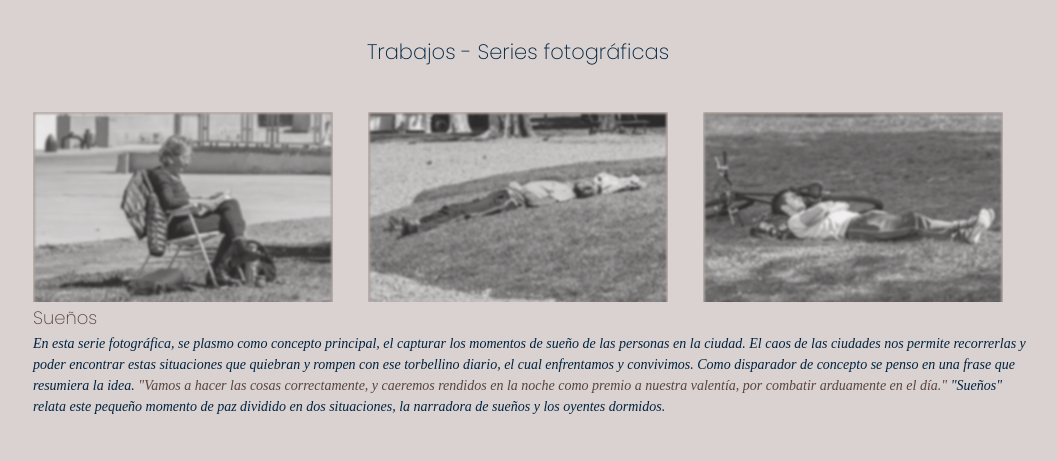
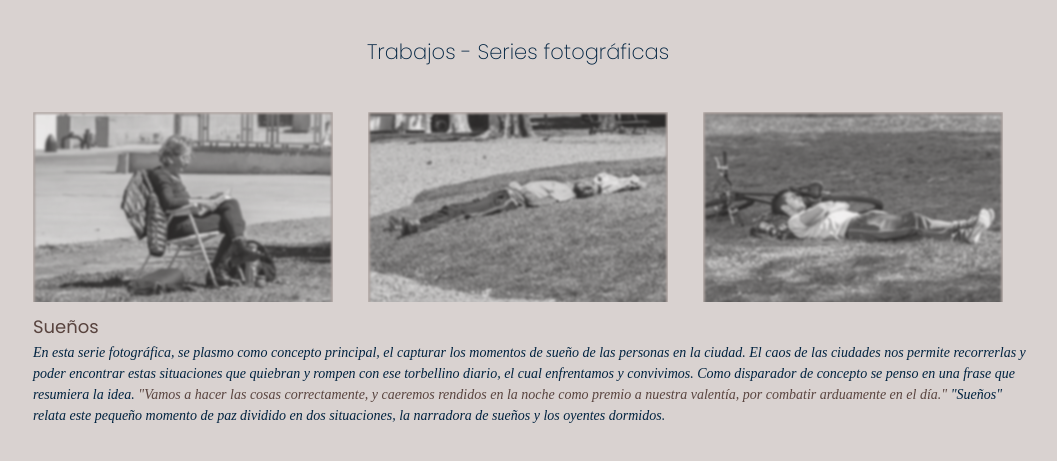
Before and after one commit to marcostlopez/Portfolio_fotografia, a website: page trabajos.html in a window 1280 px wide. Shown: the part 259-720 px from the top of the page, without its empty margins (122-1179 px from the left). Drawn offline with nearby package versions, Linux system fonts and the light colour scheme; a web font is replaced by a local one.

Commit message:
commit final

```diff
--- a/sass/views/_trabajos.scss
+++ b/sass/views/_trabajos.scss
@@ -48,8 +48,9 @@
         h2 {
             color: $thirdly;
             font-family: $font-secondary;
-            font-weight: 200;
+            font-weight: 400;
             font-size: 1.8em;
+            margin-top: .5em;
         }
 
         p { /*mixin*/
```
Also changed, not shown: css/index.css.
